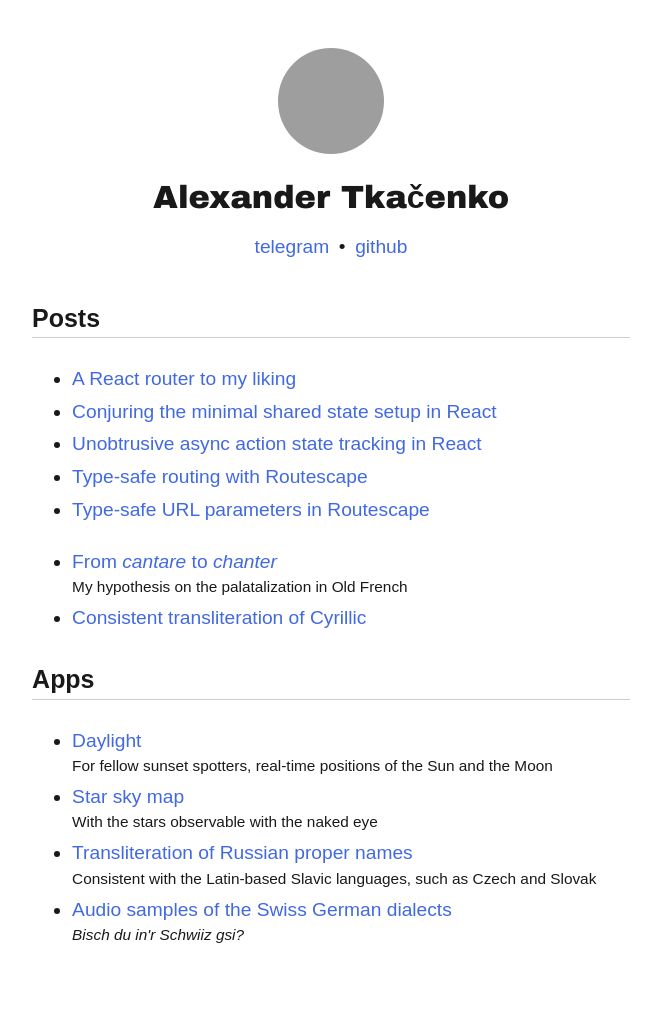
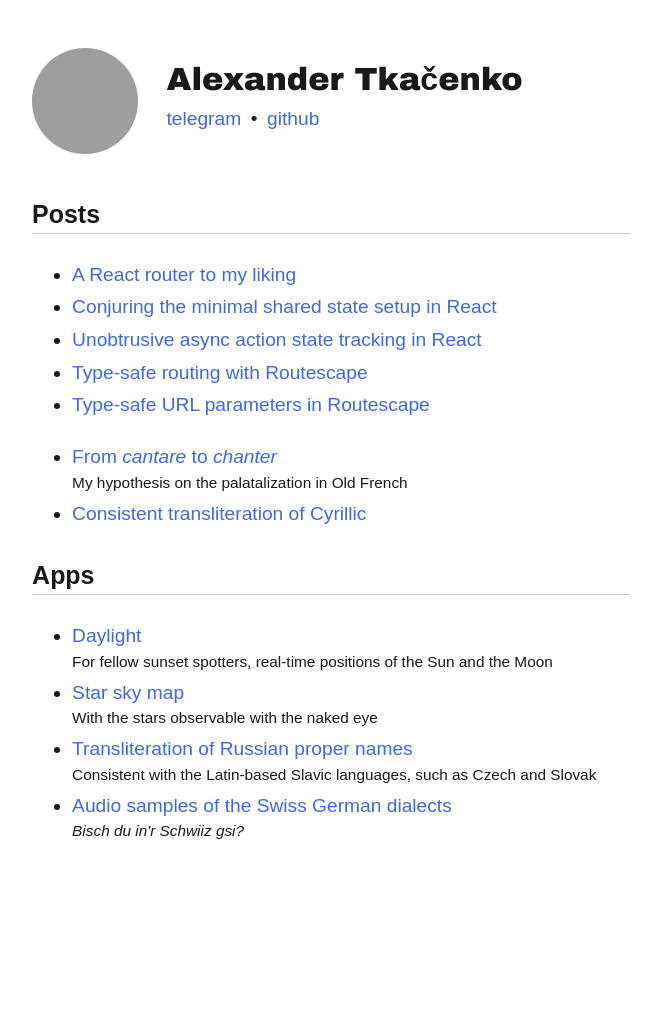
Before and after one commit to axtk/axtk.github.io, a Jekyll site: the page built from intro.html, in a window 1280 px wide. Shown: the whole page, without its empty margins (309-970 px from the left). Built offline with Jekyll 4.4.1, drawn with Linux system fonts in a browser that asks for light colours; after the commit the page ends 927 px from its top, so only the background shows below that; grey boxes are pictures that could not be loaded.

Commit message:
make intro header more compact

```diff
--- a/assets/index.css
+++ b/assets/index.css
@@ -32,10 +32,8 @@ li .description {
 }
 .intro {
     display: flex;
-    flex-direction: column;
     align-items: center;
-    justify-content: center;
-    gap: var(--layout-padding-y);
+    gap: 1.5rem;
 }
 .intro h1 {
     border-bottom: none;
@@ -63,16 +61,12 @@ main .intro h1:first-child {
 .intro .image img {
     height: var(--image-size);
 }
-.intro .content {
-    text-align: center;
-}
 .intro ul.contacts {
     display: flex;
     flex-wrap: wrap;
-    justify-content: center;
     list-style: none;
     padding: 0;
-    margin: .5em 0 0;
+    margin: 0;
 }
 .intro ul.contacts li {
     display: inline;
```
